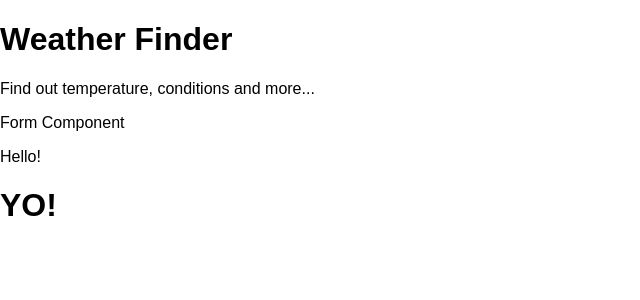
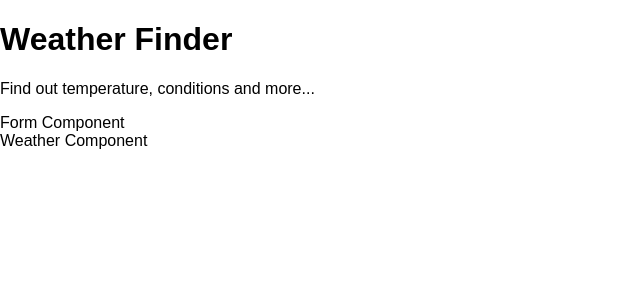
Before and after one commit to dskusuma/learn-weather-app, a React (Create React App) app: page / in a window 1280 px wide. Shown: the top 300 px of the page, without its empty margins (0-640 px from the left). Built offline with nearby package versions, Linux system fonts and the light colour scheme.

Commit message:
Add Weather API_KEY and getWeather method

```diff
--- a/src/App.js
+++ b/src/App.js
@@ -4,14 +4,25 @@
 import Form from './components/Form';
 import Weather from './components/Weather';
 
+// OpenWeatherMap API KEY :
+const API_KEY = 'ee185aee02f3686c7535e4447961175b';
+
+// URL BANDUNG : http://api.openweathermap.org/data/2.5/weather?id=1650357&appid=ee185aee02f3686c7535e4447961175b&units=metric
+
 class App extends React.Component {
+  getWeather = async () => {
+    const api_call = await fetch(`http://api.openweathermap.org/data/2.5/weather?id=1650357&appid=${API_KEY}&units=metric`);
+
+    const data = await api_call.json();
+    console.log(data);
+  }
+
   render() {
     return (
       <div>
         <Titles />
         <Form />
-        <p>Hello!</p>
-        <h1>YO!</h1>
+        <Weather />
       </div>
     );
   }
```
